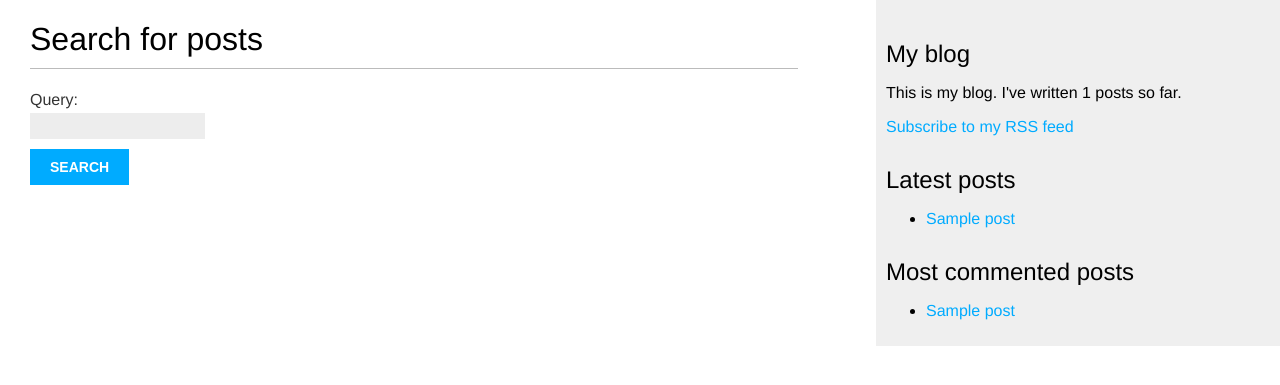
After one commit to antsakharov/my_blog, a Django app: page /blog/search/ in a window 1280 px wide. The commit adds this page. Shown: the top 385 px of the page. Run offline with Django 4.2, Linux system fonts and the light colour scheme; tables that the repository leaves empty hold one stand-in row (values such as "Sample post").

Commit message:
added search for posts

```diff
--- a/mysite/blog/forms.py
+++ b/mysite/blog/forms.py
@@ -14,3 +14,7 @@ class CommentForm(forms.ModelForm):
     class Meta:
         model = Comment
         fields = ['name', 'email', 'body']
+
+
+class SearchForm(forms.Form):
+    query = forms.CharField()
--- a/mysite/blog/templates/blog/base.html
+++ b/mysite/blog/templates/blog/base.html
@@ -22,9 +22,9 @@
         Subscribe to my RSS feed
       </a>
     </p>
-    <h3>Latest posts</h3>
+    <h2>Latest posts</h2>
     {% show_latest_posts 3 %}
-    <h3>Most commented posts</h3>
+    <h2>Most commented posts</h2>
     {% get_most_commented_posts as most_commented_posts %}
     <ul>
       {% for post in most_commented_posts %}
--- /dev/null
+++ b/mysite/blog/templates/blog/post/search.html
@@ -0,0 +1,32 @@
+{% extends "blog/base.html" %}
+{% load blog_tags %}
+
+{% block title %}Search{% endblock %}
+
+{% block content %}
+  {% if query %}
+    <h1>Posts containing "{{ query }}"</h1>
+    <h3>
+      {% with results.count as total_results %}
+        Found {{ total_results }} result{{ total_results|pluralize }}
+      {% endwith %}
+    </h3>
+    {% for post in results %}
+      <h4>
+        <a href="{{ post.get_absolute_url }}">
+          {{ post.title }}
+        </a>
+      </h4>
+      {{ post.body|markdown|truncatewords_html:12 }}
+    {% empty %}
+      <p>There are no results for your query.</p>
+    {% endfor %}
+    <p><a href="{% url "blog:post_search" %}">Search again</a></p>
+  {% else %}
+    <h1>Search for posts</h1>
+    <form method="get">
+      {{ form.as_p }}
+      <input type="submit" value="Search">
+    </form>
+  {% endif %}
+{% endblock %}
--- a/mysite/blog/urls.py
+++ b/mysite/blog/urls.py
@@ -16,6 +16,6 @@ urlpatterns = [
          views.post_share, name='post_share'),
     path('<int:post_id>/comment/',
          views.post_comment, name='post_comment'),
-
     path('feed/', LatestPostsFeed(), name='post_feed'),
+    path('search/', views.post_search, name='post_search'),
 ]
--- a/mysite/blog/views.py
+++ b/mysite/blog/views.py
@@ -1,13 +1,16 @@
-from django.shortcuts import render, get_object_or_404
-from .models import Post,Comment
-from django.core.paginator import Paginator, EmptyPage, PageNotAnInteger
+from django.shortcuts import render, get_object_or_404, redirect
+from .models import Post, Comment
+from django.core.paginator import Paginator, EmptyPage, \
+                                  PageNotAnInteger
 from django.views.generic import ListView
-from .forms import EmailPostForm, CommentForm
+from django.contrib.postgres.search import SearchVector, \
+                                           SearchQuery, SearchRank
+from django.contrib.postgres.search import TrigramSimilarity
+from .forms import EmailPostForm, CommentForm, SearchForm
 from django.core.mail import send_mail
 from django.views.decorators.http import require_POST
 from taggit.models import Tag
 from django.db.models import Count
-
 
 
 def post_list(request, tag_slug=None):
@@ -116,3 +119,22 @@ def post_comment(request, post_id):
         comment.save()
     return render(request, 'blog/post/comment.html',
                   {'post': post, 'form': form, 'comment': comment})
+
+def post_search(request):
+    form = SearchForm()
+    query = None
+    results = []
+
+    if 'query' in request.GET:
+        form = SearchForm(request.GET)
+        if form.is_valid():
+            query = form.cleaned_data['query']
+            results = Post.published.annotate(
+                similarity=TrigramSimilarity('title', query),
+            ).filter(similarity__gt=0.1).order_by('-similarity')
+
+    return render(request,
+                  'blog/post/search.html',
+                  {'form': form,
+                   'query': query,
+                   'results': results})
--- a/mysite/mysite/settings.py
+++ b/mysite/mysite/settings.py
@@ -1,7 +1,6 @@
 import os
 from dotenv import load_dotenv
 from pathlib import Path
-
 
 
 # Загрузка переменных окружения
@@ -33,6 +32,7 @@ INSTALLED_APPS = [
     'taggit',
     'django.contrib.sites',
     'django.contrib.sitemaps',
+    'django.contrib.postgres',
 ]
 
 MIDDLEWARE = [
```
